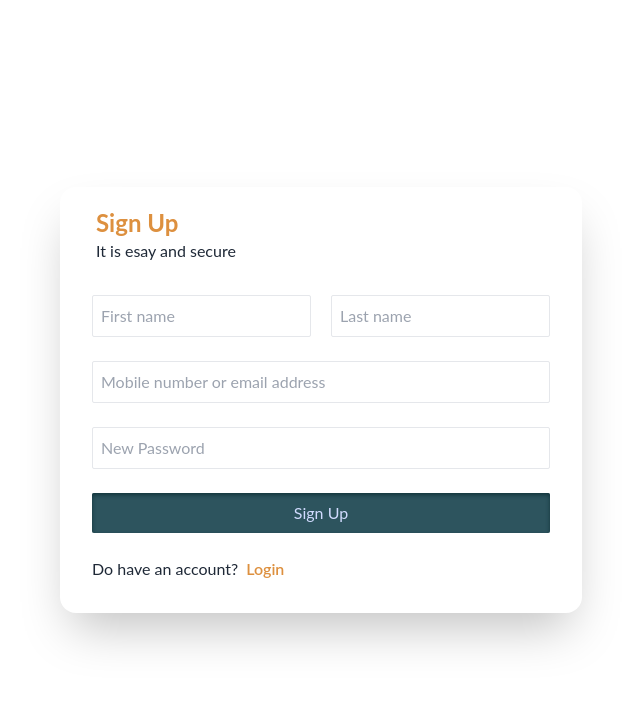
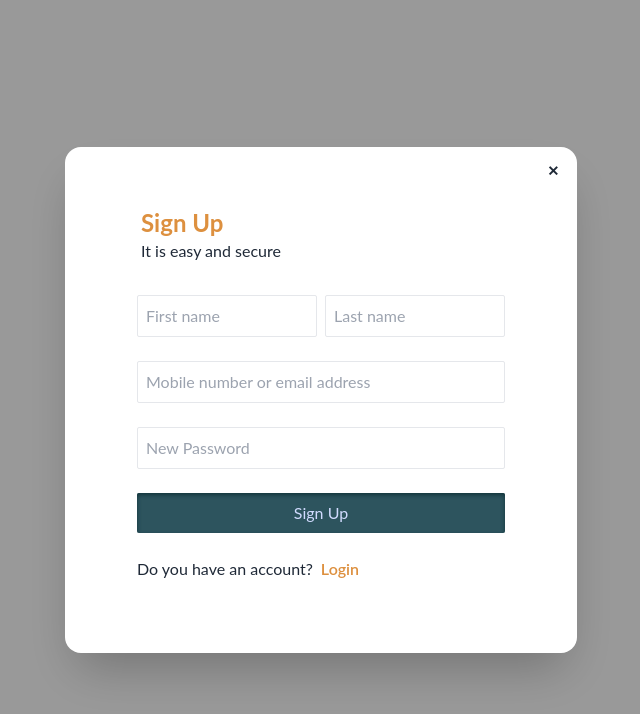
Before and after one commit to Sohel0Raza/unity-space-client, a React (Vite) app: page /signUp in a window 1280 px wide. Shown: the top 714 px of the page, without its empty margins (319-959 px from the left). Built offline with nearby package versions, Linux system fonts and the light colour scheme.

Commit message:
create modal for sign up

```diff
--- a/src/components/auth/Login.jsx
+++ b/src/components/auth/Login.jsx
@@ -1,9 +1,12 @@
-import { Link } from "react-router-dom";
+import { useNavigate } from "react-router-dom";
 import logo from "./../../../public/logo.png";
+
 const Login = () => {
+  const navigate = useNavigate();
+
   return (
     <>
-      <div className="hero bg-base-200 min-h-screen">
+      <div className="hero min-h-screen">
         <div className="hero-content w-full md:w-8/12 flex-col md:flex-row justify-around">
           <div className="md:w-1/2 text-center">
             <div className="h-40 w-40 mx-auto">
@@ -16,7 +19,9 @@ const Login = () => {
           </div>
           <div className="card md:w-2/5 shadow-2xl">
             <div className="px-9 pt-5">
-              <h2 className="text-2xl font-bold text-[#dd903f]">Welcome Back</h2>
+              <h2 className="text-2xl font-bold text-[#dd903f]">
+                Welcome Back
+              </h2>
             </div>
             <form className="card-body space-y-4 ">
               <div className="form-control">
@@ -38,21 +43,104 @@ const Login = () => {
               <div className="form-control mt-6">
                 <button className=" btn-primary">Login</button>
               </div>
-              <div>
-                <p>
-                  Do not have an account?
-                  <Link to="/signUp">
-                    <span className="text-[#dd903f] font-semibold ml-2">
-                      Sign Up
-                    </span>
-                  </Link>
-                </p>
-              </div>
             </form>
+
+            <div className="ml-9 pb-5">
+              <p>
+                Do not have an account?
+                <button
+                  onClick={() => navigate("/signup")}
+                >
+                  <span className="text-[#dd903f] font-semibold ml-2">
+                    Sign Up
+                  </span>
+                </button>
+              </p>
+            </div>
           </div>
         </div>
       </div>
     </>
   );
 };
+
 export default Login;
+
+
+{/* <dialog id="my_modal_3" className="modal">
+<div className="modal-box">
+  <form method="dialog">
+    <button className="btn btn-sm btn-circle btn-ghost absolute right-2 top-2">
+      ✕
+    </button>
+  </form>
+  <div className="hero">
+    <div className="hero-content w-full flex-col lg:flex-row-reverse ">
+      <div className="card w-full">
+        <div className="pl-9 pt-5">
+          <h2 className="text-2xl font-bold text-[#dd903f]">
+            Sign Up
+          </h2>
+          <p>It is esay and secure</p>
+        </div>
+        <form
+          onSubmit={handleSubmit}
+          className="card-body w-full space-y-4"
+        >
+          <div className="md:grid md:grid-cols-2 md:gap-x-2 w-full space-y-4 md:space-y-0">
+            <div className="form-control">
+              <input
+                type="text"
+                name="firstName"
+                placeholder="First name"
+                className="myInput"
+              />
+            </div>
+            <div className="form-control">
+              <input
+                type="text"
+                name="lastName"
+                placeholder="Last name"
+                className="myInput"
+              />
+            </div>
+          </div>
+          <div className="form-control">
+            <input
+              type="text"
+              name="phoneOrEmail"
+              placeholder="Mobile number or email address"
+              className="myInput"
+            />
+          </div>
+          <div className="form-control">
+            <input
+              type="password"
+              name="password"
+              placeholder="New Password"
+              className="myInput"
+            />
+          </div>
+          <div className="form-control mt-6">
+            <input
+              type="submit"
+              value="Sign Up"
+              className=" btn-primary"
+            />
+          </div>
+          <div>
+            <p>
+              Do have an account?
+              <Link to="/login">
+                <span className="text-[#dd903f] font-semibold ml-2">
+                  Login
+                </span>
+              </Link>
+            </p>
+          </div>
+        </form>
+      </div>
+    </div>
+  </div>
+</div>
+</dialog> */}
--- a/src/components/auth/SignUp.jsx
+++ b/src/components/auth/SignUp.jsx
@@ -1,3 +1,4 @@
+import { useEffect } from "react";
 import { Link } from "react-router-dom";
 import { useHttp } from "../../hooks/useHttp";
 import { HTTP_METHOD } from "../../services/utils";
@@ -15,25 +16,40 @@ const SignUp = () => {
       gender: "male",
     };
 
-    // eslint-disable-next-line react-hooks/rules-of-hooks
-    const respose = await useHttp(
+    const response = await useHttp(
       "http://localhost:5001/api/auth/signup",
       HTTP_METHOD.POST,
       user
     );
   };
 
+  useEffect(() => {
+    document.getElementById("my_modal_3").showModal();
+  }, []);
+
   return (
     <>
-      <div className="hero min-h-screen">
+      <dialog id="my_modal_3" className="modal">
+        <div className="modal-box">
+          <form method="dialog">
+            <Link to="/login">
+              <button className="btn btn-sm btn-circle btn-ghost absolute right-2 top-2">
+                ✕
+              </button>
+            </Link>
+          </form>
+          <div className="hero">
             <div className="hero-content flex-col lg:flex-row-reverse ">
-          <div className="card w-full shadow-2xl">
-            <div className="px-9 pt-5">
+              <div className="card w-full">
+                <div className="pl-9 pt-5">
                   <h2 className="text-2xl font-bold text-[#dd903f]">Sign Up</h2>
-              <p>It is esay and secure</p>
+                  <p>It is easy and secure</p>
                 </div>
-            <form onSubmit={handleSubmit} className="card-body space-y-4">
-              <div className="md:flex md:space-x-5 space-y-4 md:space-y-0">
+                <form
+                  onSubmit={handleSubmit}
+                  className="card-body w-full space-y-4"
+                >
+                  <div className="md:grid md:grid-cols-2 md:gap-x-2 w-full space-y-4 md:space-y-0">
                     <div className="form-control">
                       <input
                         type="text"
@@ -68,11 +84,15 @@ const SignUp = () => {
                     />
                   </div>
                   <div className="form-control mt-6">
-                <input type="submit" value="Sign Up" className=" btn-primary" />
+                    <input
+                      type="submit"
+                      value="Sign Up"
+                      className=" btn-primary"
+                    />
                   </div>
                   <div>
                     <p>
-                  Do have an account?
+                      Do you have an account?
                       <Link to="/login">
                         <span className="text-[#dd903f] font-semibold ml-2">
                           Login
@@ -84,7 +104,10 @@ const SignUp = () => {
               </div>
             </div>
           </div>
+        </div>
+      </dialog>
     </>
   );
 };
+
 export default SignUp;
```
Lines whose indentation alone changed are shown as unchanged.
